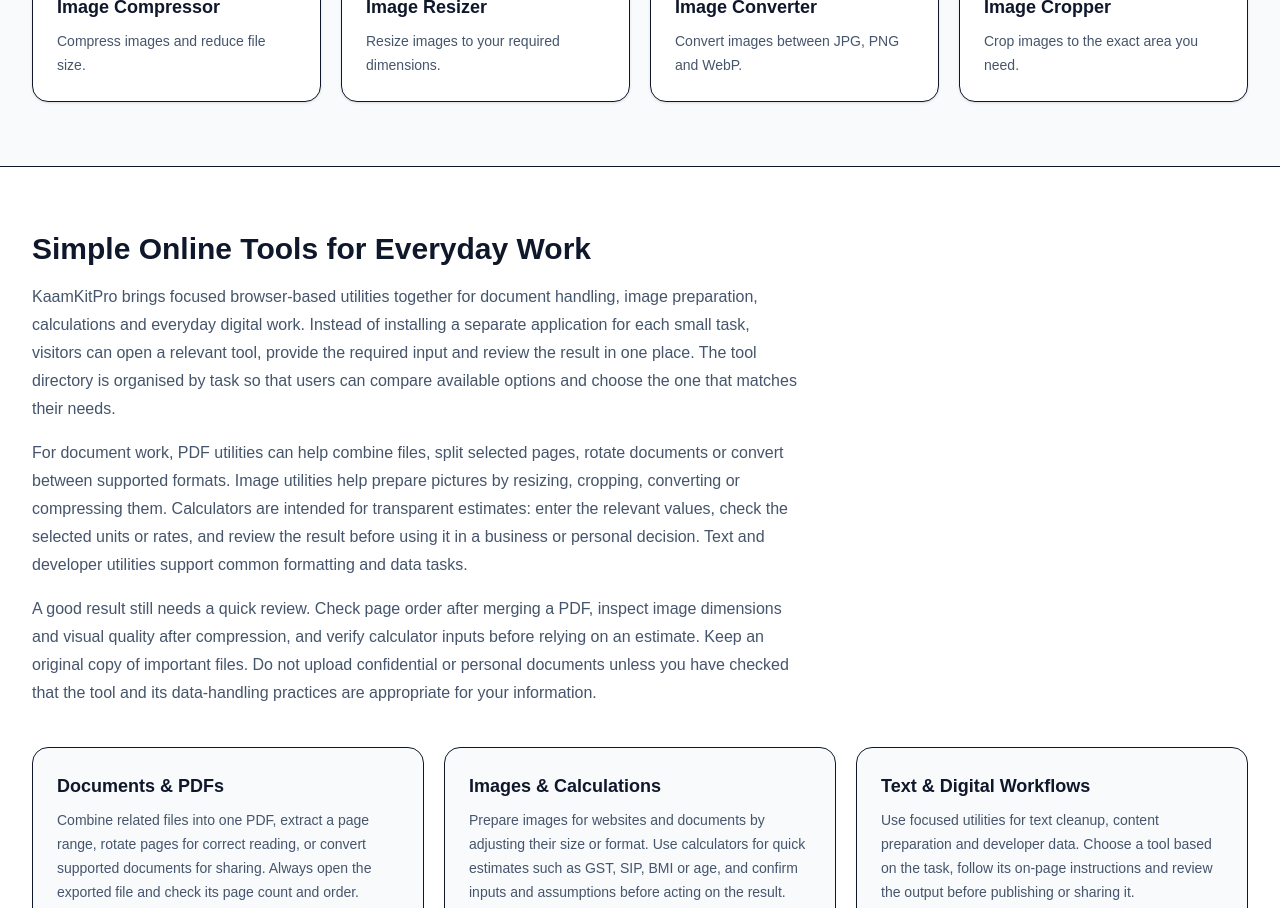
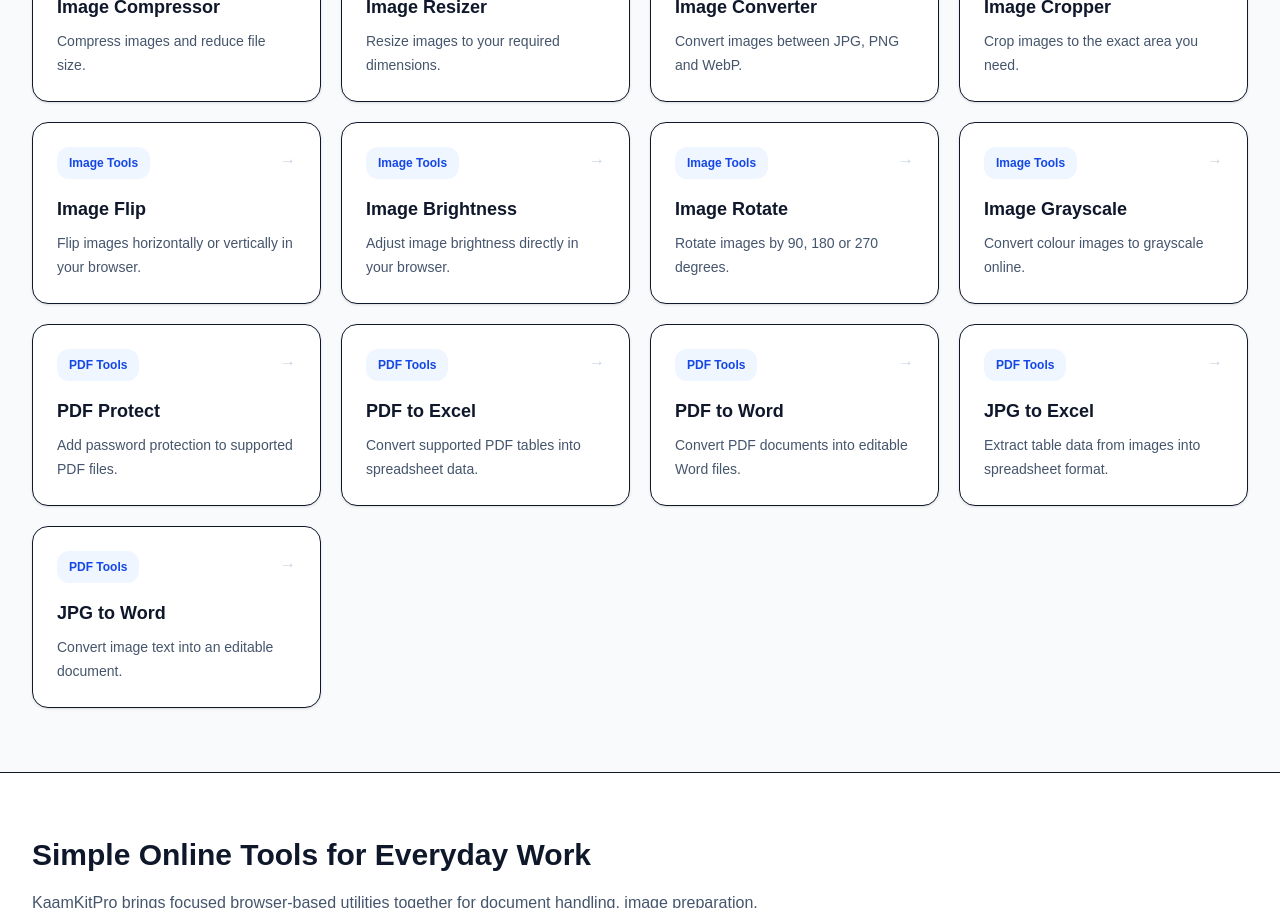
Before and after one commit to WellProSoftware/kaamkitpro, a Next.js app: page / in a window 1280 px wide. Shown: the part 1900-2808 px from the top of the page. Built offline with nearby package versions, Linux system fonts and the light colour scheme; no server answers.

Commit message:
Show all active tools on homepage search

```diff
--- a/src/app/page.tsx
+++ b/src/app/page.tsx
@@ -143,6 +143,60 @@ const tools: Tool[] = [
   },
 
 
+  {
+    name: "Image Flip",
+    description: "Flip images horizontally or vertically in your browser.",
+    href: "/tools/image-flip",
+    category: "Image Tools",
+  },
+  {
+    name: "Image Brightness",
+    description: "Adjust image brightness directly in your browser.",
+    href: "/tools/image-brightness",
+    category: "Image Tools",
+  },
+  {
+    name: "Image Rotate",
+    description: "Rotate images by 90, 180 or 270 degrees.",
+    href: "/tools/image-rotate",
+    category: "Image Tools",
+  },
+  {
+    name: "Image Grayscale",
+    description: "Convert colour images to grayscale online.",
+    href: "/tools/image-grayscale",
+    category: "Image Tools",
+  },
+  {
+    name: "PDF Protect",
+    description: "Add password protection to supported PDF files.",
+    href: "/tools/pdf-protect",
+    category: "PDF Tools",
+  },
+  {
+    name: "PDF to Excel",
+    description: "Convert supported PDF tables into spreadsheet data.",
+    href: "/tools/pdf-to-excel",
+    category: "PDF Tools",
+  },
+  {
+    name: "PDF to Word",
+    description: "Convert PDF documents into editable Word files.",
+    href: "/tools/pdf-to-word",
+    category: "PDF Tools",
+  },
+  {
+    name: "JPG to Excel",
+    description: "Extract table data from images into spreadsheet format.",
+    href: "/tools/jpg-to-excel",
+    category: "PDF Tools",
+  },
+  {
+    name: "JPG to Word",
+    description: "Convert image text into an editable document.",
+    href: "/tools/jpg-to-word",
+    category: "PDF Tools",
+  },
 
 ];
 
```
